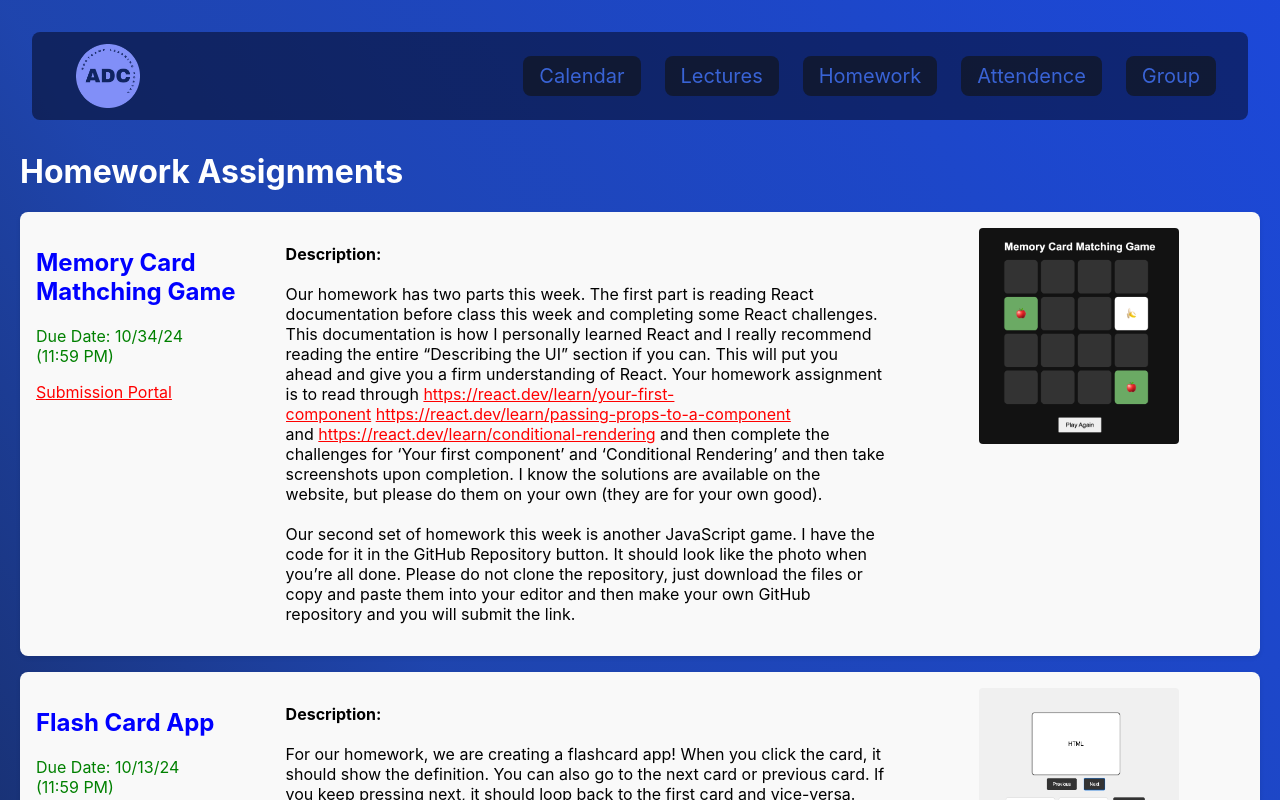
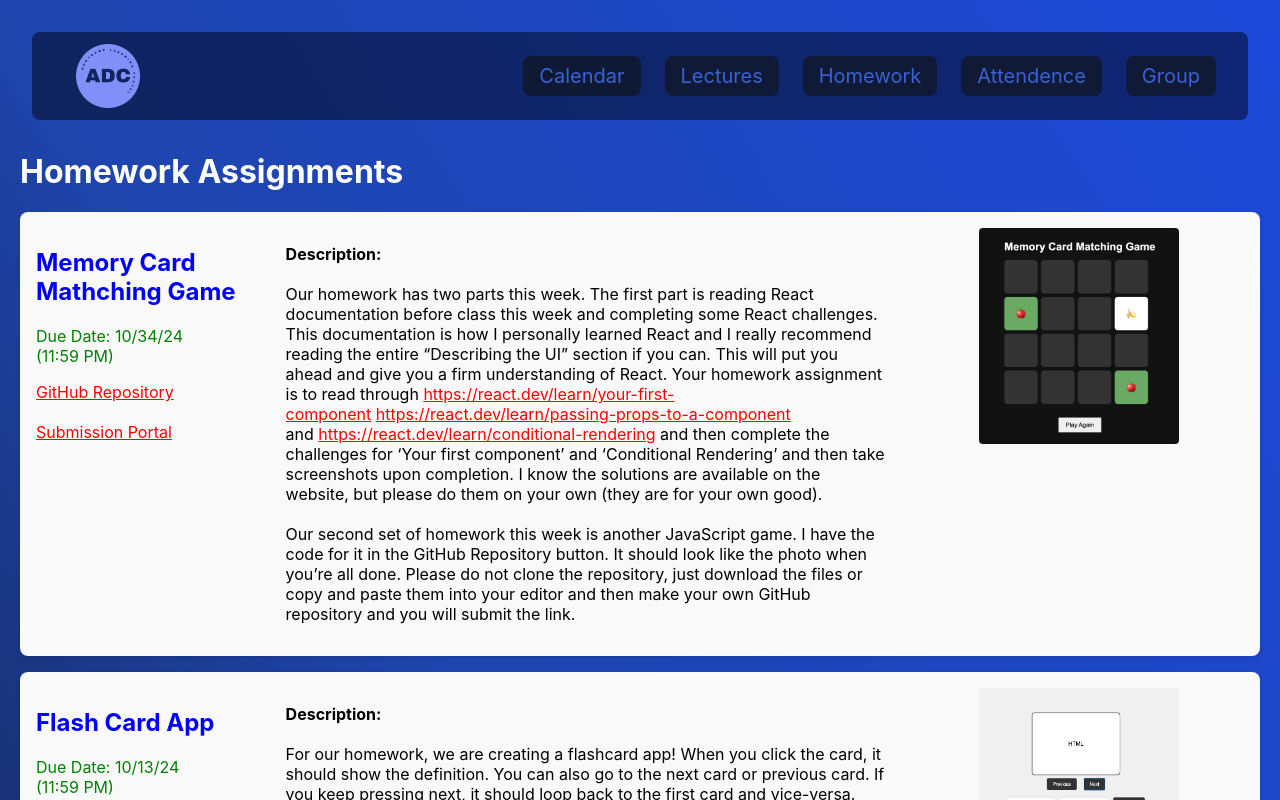
Before and after one commit to aryanj112/BootcampPortal, a React (Vite) app: page /homework in a window 1280 px wide. Shown: the top 800 px of the page. Built offline with nearby package versions, Linux system fonts and the light colour scheme.

Commit message:
added github link for the first homework

```diff
--- a/src/data/HomeworkData.ts
+++ b/src/data/HomeworkData.ts
@@ -9,7 +9,8 @@ export const homeworkData = [
         "your own (they are for your own good).\n\n" +  "Our second set of homework this week is another JavaScript game. I have the code " +
         "for it in the GitHub Repository button. It should look like the photo when you’re all done. Please do not clone the repository, " +
         "just download the files or copy and paste them into your editor and then make your own GitHub repository and you will submit the link.",
-        githubLink: "", submissionPortal: "https://forms.gle/SikXYsLiDJnQCgr28", dueDate: "10/34/24", images: ["src/assets/hw1_img1.png"] },
+        githubLink: "https://github.com/KiberVG/MemoryMatchingBootcampHW", submissionPortal: "https://forms.gle/SikXYsLiDJnQCgr28",
+        dueDate: "10/34/24", images: ["src/assets/hw1_img1.png"] },
 
     { id: 2, name: "Flash Card App", description: "For our homework, we are creating a flashcard app! When you click the card, " +
         "it should show the definition. You can also go to the next card or previous card. If you keep pressing next, it should " +
```
